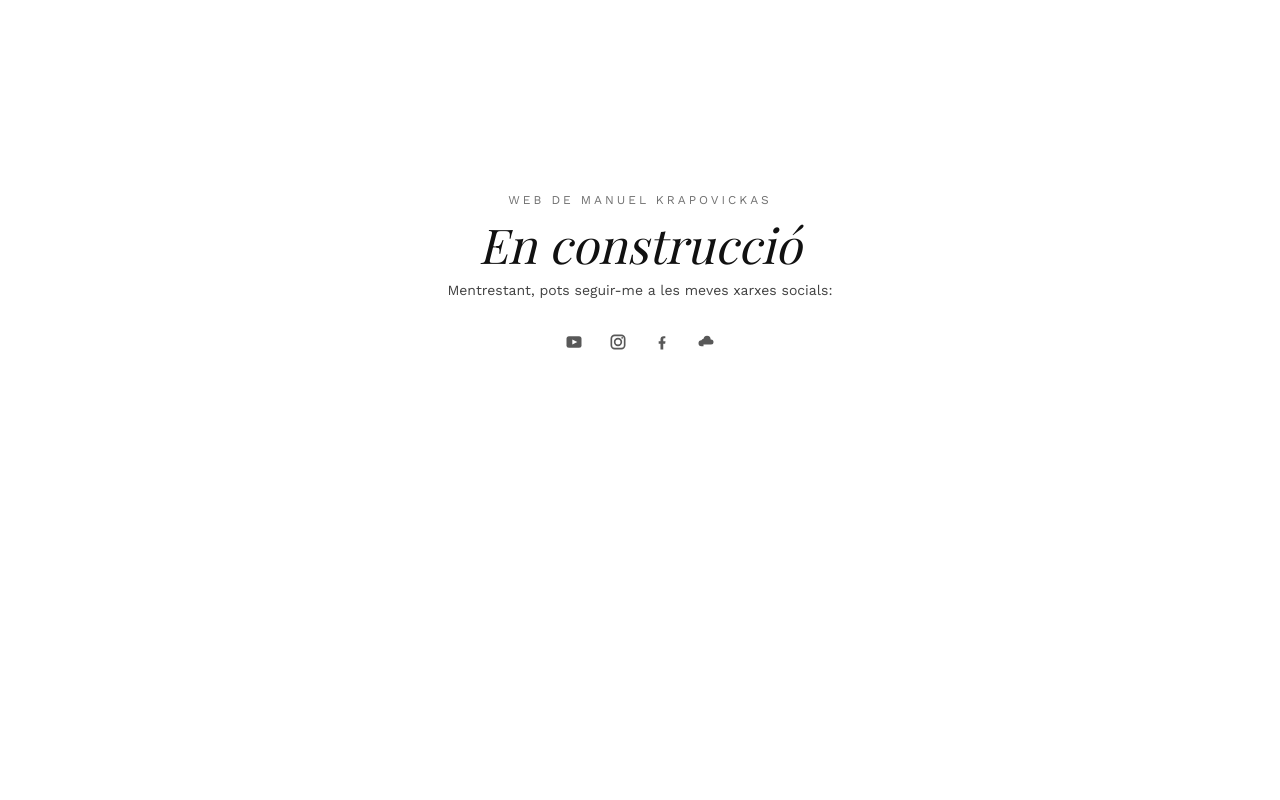
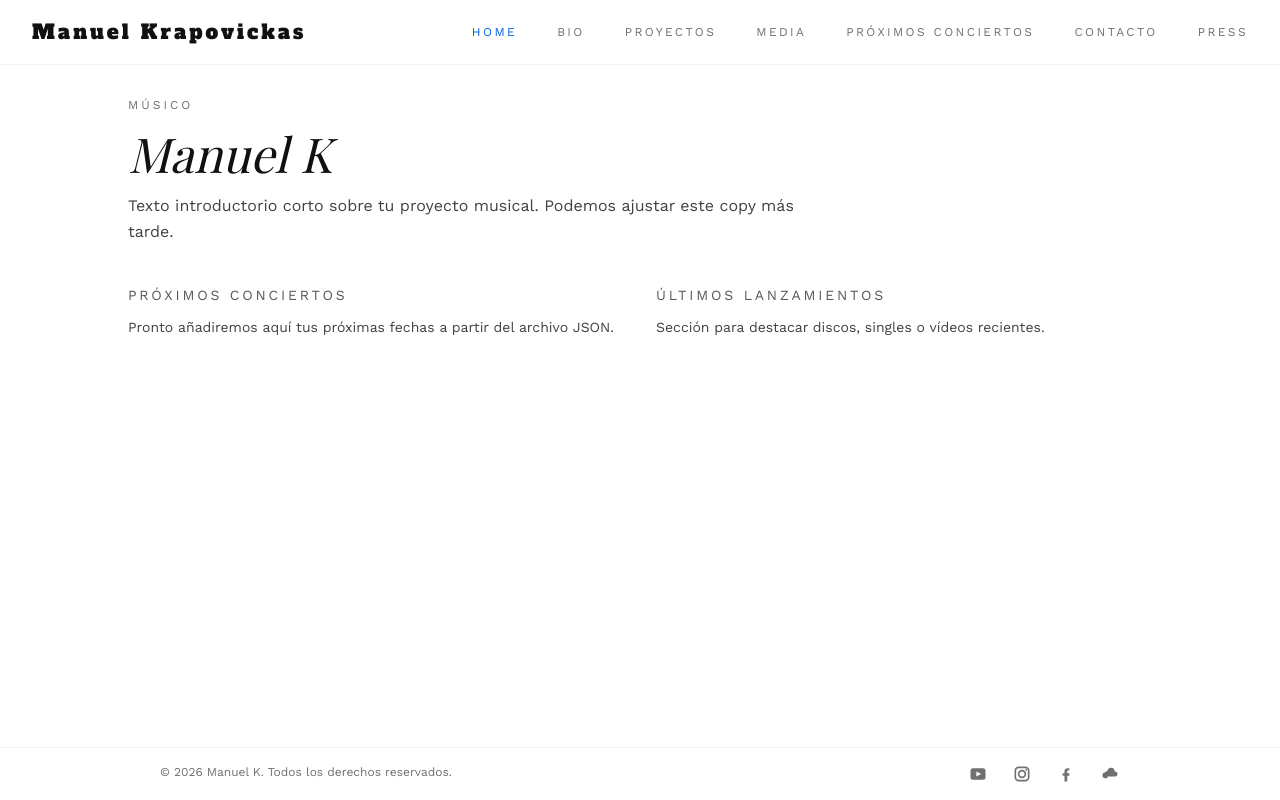
Before and after one commit to manuK1777/muscian-site, a Next.js app: page / in a window 1280 px wide. Built offline with nearby package versions, Linux system fonts and the light colour scheme; a web font is replaced by a local one.

Commit message:
Restore home page layout

```diff
--- a/app/layout.tsx
+++ b/app/layout.tsx
@@ -1,6 +1,8 @@
 import './globals.css';
 import type { Metadata } from 'next';
 import { Alfa_Slab_One, Work_Sans, Playfair_Display } from 'next/font/google';
+import { SiteHeader } from '@/components/site-header';
+import { SiteFooter } from '@/components/site-footer';
 
 const sans = Work_Sans({
   subsets: ['latin'],
@@ -35,9 +37,11 @@ export default function RootLayout({
     <html lang="es" className={`${sans.variable} ${serif.variable} ${display.variable}`}>
       <body className="min-h-screen bg-background text-foreground antialiased">
         <div className="flex min-h-screen flex-col">
+          <SiteHeader />
           <main className="flex-1 px-4 py-8 md:px-8">
             <div className="mx-auto w-full max-w-5xl">{children}</div>
           </main>
+          <SiteFooter />
         </div>
       </body>
     </html>
--- a/app/page.tsx
+++ b/app/page.tsx
@@ -1,86 +1,33 @@
 export default function HomePage() {
   return (
-    <section className="flex min-h-[60vh] flex-col items-center justify-center space-y-8 text-center">
-      <div className="space-y-3">
+    <section className="space-y-10">
+      <header className="space-y-4">
         <p className="font-sans text-xs uppercase tracking-[0.25em] text-foreground/60">
-          Web de Manuel Krapovickas
+          Músico
         </p>
-        <h1 className="font-serif text-4xl italic md:text-5xl">En construcció</h1>
-        <p className="mx-auto max-w-xl text-sm text-foreground/80">
-          Mentrestant, pots seguir-me a les meves xarxes socials:
+        <h1 className="font-serif text-4xl italic md:text-5xl">Manuel K</h1>
+        <p className="max-w-2xl text-base leading-relaxed text-foreground/80">
+          Texto introductorio corto sobre tu proyecto musical. Podemos ajustar este copy más tarde.
         </p>
+      </header>
+      <div className="grid gap-8 md:grid-cols-2">
+        <div className="space-y-3">
+          <h2 className="font-sans text-sm uppercase tracking-[0.2em] text-foreground/70">
+            Próximos conciertos
+          </h2>
+          <p className="text-sm text-foreground/80">
+            Pronto añadiremos aquí tus próximas fechas a partir del archivo JSON.
+          </p>
+        </div>
+        <div className="space-y-3">
+          <h2 className="font-sans text-sm uppercase tracking-[0.2em] text-foreground/70">
+            Últimos lanzamientos
+          </h2>
+          <p className="text-sm text-foreground/80">
+            Sección para destacar discos, singles o vídeos recientes.
+          </p>
+        </div>
       </div>
-      <nav className="flex items-center justify-center gap-6 text-foreground/70">
-        <a
-          href="https://www.youtube.com/@manuelkrapovickas310"
-          target="_blank"
-          rel="noreferrer"
-          className="hover:text-foreground"
-          aria-label="YouTube"
-        >
-          <svg
-            className="h-5 w-5"
-            viewBox="0 0 24 24"
-            fill="currentColor"
-            aria-hidden="true"
-          >
-            <rect x="3" y="5" width="18" height="14" rx="3" ry="3" />
-            <polygon points="10,9 16,12 10,15" fill="white" />
-          </svg>
-        </a>
-        <a
-          href="https://www.instagram.com/manuelkrapovickas"
-          target="_blank"
-          rel="noreferrer"
-          className="hover:text-foreground"
-          aria-label="Instagram"
-        >
-          <svg
-            className="h-5 w-5"
-            viewBox="0 0 24 24"
-            fill="none"
-            stroke="currentColor"
-            strokeWidth="2"
-            aria-hidden="true"
-          >
-            <rect x="4" y="4" width="16" height="16" rx="4" ry="4" />
-            <circle cx="12" cy="12" r="4" />
-            <circle cx="17" cy="7" r="1.1" fill="currentColor" stroke="none" />
-          </svg>
-        </a>
-        <a
-          href="https://www.facebook.com/manuel.krapovickas"
-          target="_blank"
-          rel="noreferrer"
-          className="hover:text-foreground"
-          aria-label="Facebook"
-        >
-          <svg
-            className="h-5 w-5"
-            viewBox="0 0 24 24"
-            fill="currentColor"
-            aria-hidden="true"
-          >
-            <path d="M13.5 21v-7h2.3l.4-3h-2.7V9.1c0-.9.3-1.5 1.6-1.5H16V5.1C15.7 5 14.9 5 13.9 5 11.7 5 10.2 6.3 10.2 8.8V11H8v3h2.2v7h3.3z" />
-          </svg>
-        </a>
-        <a
-          href="https://soundcloud.com/manuel-krapovickas"
-          target="_blank"
-          rel="noreferrer"
-          className="hover:text-foreground"
-          aria-label="SoundCloud"
-        >
-          <svg
-            className="h-5 w-5"
-            viewBox="0 0 24 24"
-            fill="currentColor"
-            aria-hidden="true"
-          >
-            <path d="M9 17H6.5A3.5 3.5 0 0 1 6.5 10 4 4 0 0 1 9 8a4.5 4.5 0 0 1 4.2-3.5A4.5 4.5 0 0 1 17.6 9H18a3 3 0 0 1 0 6H9z" />
-          </svg>
-        </a>
-      </nav>
     </section>
   );
 }
```
